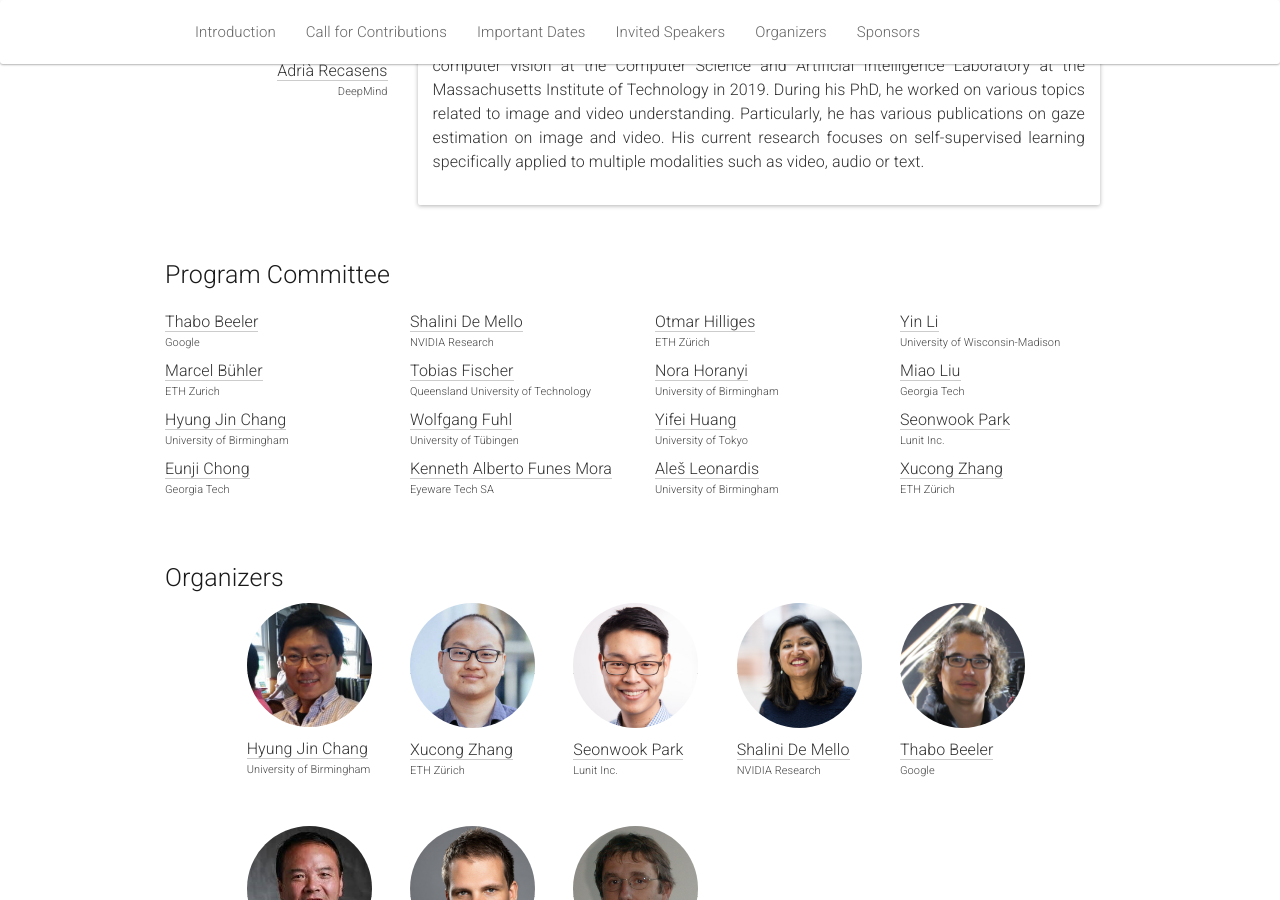
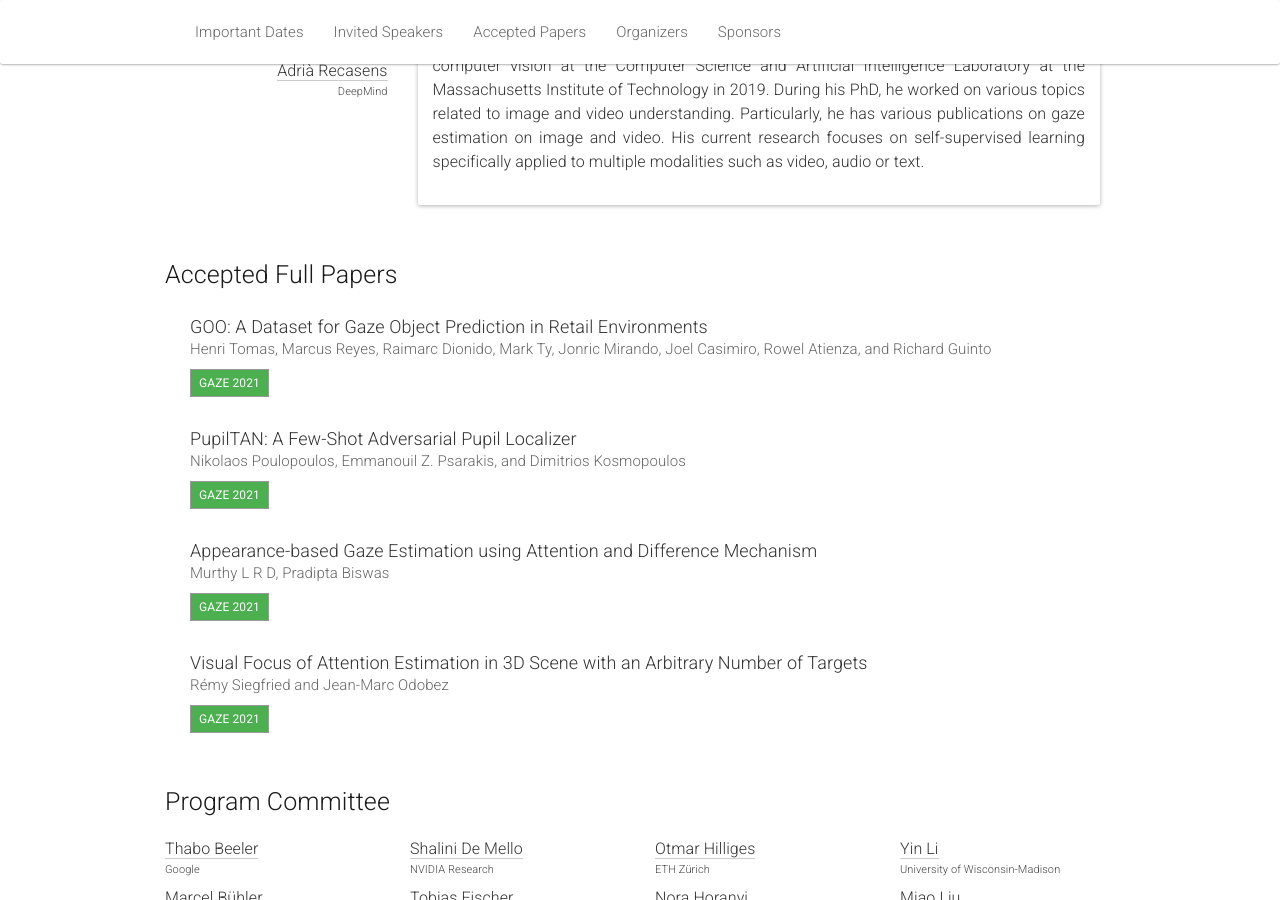
Before and after one commit to gazeworkshop/gazeworkshop.github.io, a Jekyll site: the page built from _pages/home_2021.md, in a window 1280 px wide and 900 px high, scrolled down 3555 px. Built offline with Jekyll 4.4.1, drawn with Linux system fonts in a browser that asks for light colours; nearby versions of some CDN libraries.

Commit message:
Add list of accepted papers

```diff
--- a/_includes/header_2021.html
+++ b/_includes/header_2021.html
@@ -13,13 +13,13 @@
 
     <div class="navbar-collapse collapse" id="navbar-main">
       <ul class="nav navbar-nav">
-	<li><a href="#intro">Introduction</a></li>
-	<li><a href="#calls">Call for Contributions</a></li>
+	<!--<li><a href="#intro">Introduction</a></li>-->
+	<!--<li><a href="#calls">Call for Contributions</a></li>-->
 	<li><a href="#dates">Important Dates</a></li>
 	<!--<li><a href="#schedule">Schedule</a></li>-->
 	<li><a href="#speakers">Invited Speakers</a></li>
 	<!--<li><a href="#awards">Awards</a></li>-->
-	<!--<li><a href="#accepted">Accepted Papers and Posters</a></li>-->
+	<li><a href="#accepted">Accepted Papers</a></li>
         <li><a href="#organizers">Organizers</a></li>
 	<!--<li><a href="#programcommittee">Program Committee</a></li>-->
 	<li><a href="#sponsors">Sponsors</a></li>
--- a/_pages/home_2021.md
+++ b/_pages/home_2021.md
@@ -276,6 +276,61 @@ I will start by describing a general method for the analysis of visual scanning
   </div>
 </div>
 
+<div class="row">
+  <div class="col-xs-12">
+    <h2>Accepted Full Papers</h2>
+    <div class="paper">
+        <span class="title">GOO: A Dataset for Gaze Object Prediction in Retail Environments</span>
+        <span class="authors">Henri Tomas, Marcus Reyes, Raimarc Dionido, Mark Ty, Jonric Mirando, Joel Casimiro, Rowel Atienza, and Richard Guinto</span>
+        <div class="btn-group btn-group-xs" role="group">
+          <button class="btn btn-success">GAZE 2021</button>
+          <!--<button class="btn btn-poster-id">Poster #118</button>-->
+            <!--<a class="btn btn-default" target="_blank" href="http://openaccess.thecvf.com/content_ICCVW_2019/papers/GAZE/Guo_A_Generalized_and_Robust_Method_Towards_Practical_Gaze_Estimation_on_ICCVW_2019_paper.pdf"><i class="fas fa-file-pdf"></i> PDF (CVF)</a>-->
+          <!--<a class="btn btn-default" target="_blank" href="https://arxiv.org/abs/1910.07331"><i class="fas fa-archive"></i> arXiv</a>-->
+          <!--<a class="btn btn-default" target="_blank" href="https://github.com/NVlabs/few_shot_gaze"><i class="fas fa-code"></i> Code</a>-->
+        </div>
+    </div>
+
+    <div class="paper">
+        <span class="title">PupilTAN: A Few-Shot Adversarial Pupil Localizer</span>
+        <span class="authors">Nikolaos Poulopoulos, Emmanouil Z. Psarakis, and Dimitrios Kosmopoulos</span>
+        <div class="btn-group btn-group-xs" role="group">
+          <button class="btn btn-success">GAZE 2021</button>
+          <!--<button class="btn btn-poster-id">Poster #118</button>-->
+            <!--<a class="btn btn-default" target="_blank" href="http://openaccess.thecvf.com/content_ICCVW_2019/papers/GAZE/Guo_A_Generalized_and_Robust_Method_Towards_Practical_Gaze_Estimation_on_ICCVW_2019_paper.pdf"><i class="fas fa-file-pdf"></i> PDF (CVF)</a>-->
+          <!--<a class="btn btn-default" target="_blank" href="https://arxiv.org/abs/1910.07331"><i class="fas fa-archive"></i> arXiv</a>-->
+          <!--<a class="btn btn-default" target="_blank" href="https://github.com/NVlabs/few_shot_gaze"><i class="fas fa-code"></i> Code</a>-->
+        </div>
+    </div>
+
+    <div class="paper">
+        <span class="title">Appearance-based Gaze Estimation using Attention and Difference Mechanism</span>
+        <span class="authors">Murthy L R D, Pradipta Biswas</span>
+        <div class="btn-group btn-group-xs" role="group">
+          <button class="btn btn-success">GAZE 2021</button>
+          <!--<button class="btn btn-poster-id">Poster #118</button>-->
+            <!--<a class="btn btn-default" target="_blank" href="http://openaccess.thecvf.com/content_ICCVW_2019/papers/GAZE/Guo_A_Generalized_and_Robust_Method_Towards_Practical_Gaze_Estimation_on_ICCVW_2019_paper.pdf"><i class="fas fa-file-pdf"></i> PDF (CVF)</a>-->
+          <!--<a class="btn btn-default" target="_blank" href="https://arxiv.org/abs/1910.07331"><i class="fas fa-archive"></i> arXiv</a>-->
+          <!--<a class="btn btn-default" target="_blank" href="https://github.com/NVlabs/few_shot_gaze"><i class="fas fa-code"></i> Code</a>-->
+        </div>
+    </div>
+
+    <div class="paper">
+        <span class="title">Visual Focus of Attention Estimation in 3D Scene with an Arbitrary Number of Targets</span>
+        <span class="authors">Rémy Siegfried and Jean-Marc Odobez</span>
+        <div class="btn-group btn-group-xs" role="group">
+          <button class="btn btn-success">GAZE 2021</button>
+          <!--<button class="btn btn-poster-id">Poster #118</button>-->
+            <!--<a class="btn btn-default" target="_blank" href="http://openaccess.thecvf.com/content_ICCVW_2019/papers/GAZE/Guo_A_Generalized_and_Robust_Method_Towards_Practical_Gaze_Estimation_on_ICCVW_2019_paper.pdf"><i class="fas fa-file-pdf"></i> PDF (CVF)</a>-->
+          <!--<a class="btn btn-default" target="_blank" href="https://arxiv.org/abs/1910.07331"><i class="fas fa-archive"></i> arXiv</a>-->
+          <!--<a class="btn btn-default" target="_blank" href="https://github.com/NVlabs/few_shot_gaze"><i class="fas fa-code"></i> Code</a>-->
+        </div>
+    </div>
+
+  </div>
+</div>
+<br>
+
 <div class="row" id="programcommittee">
   <div class="col-xs-12">
     <h2>Program Committee</h2>
```
